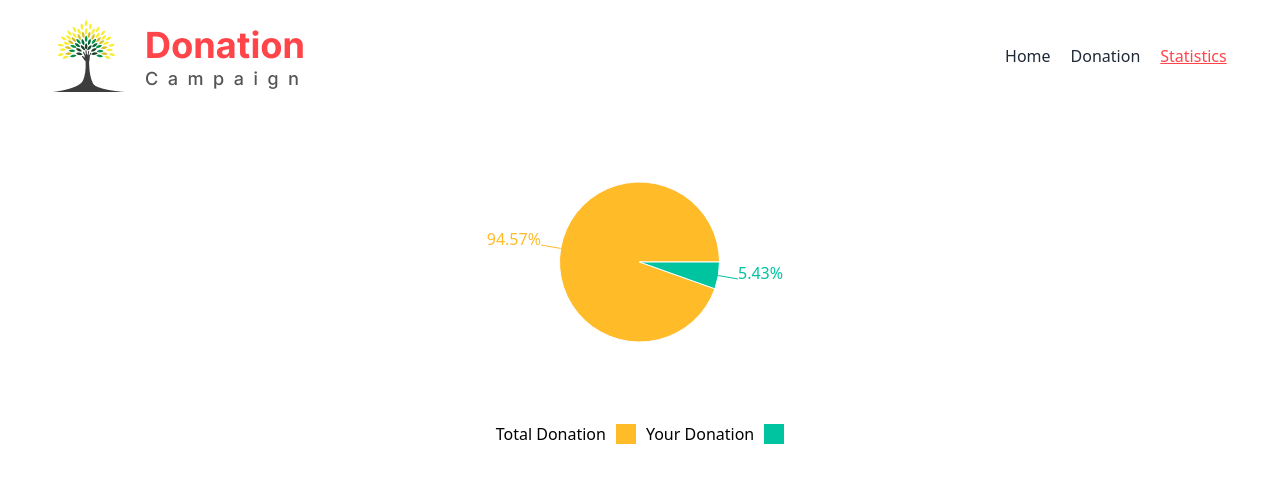
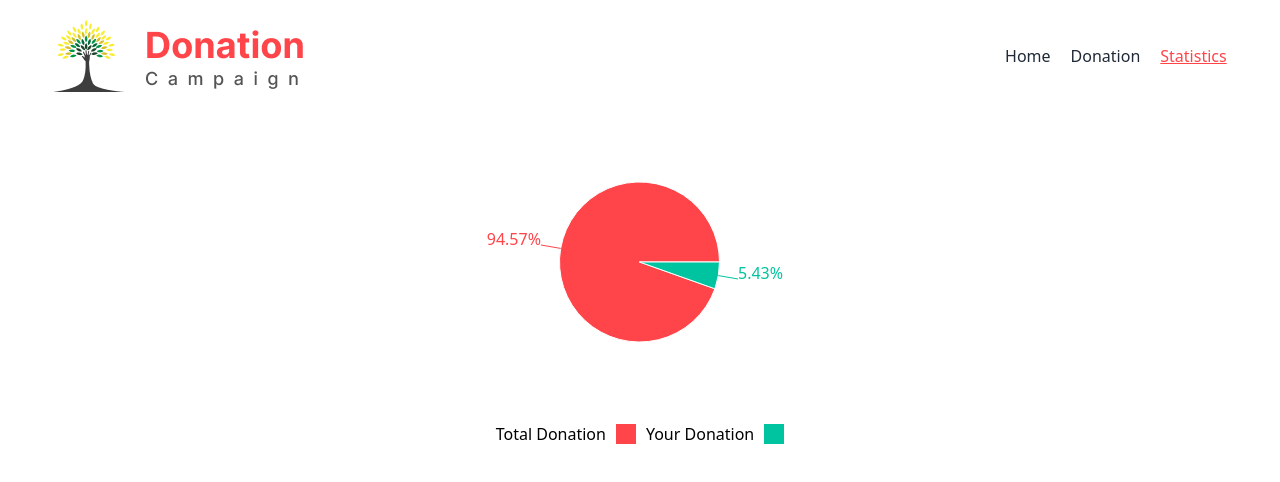
Before and after one commit to Saifulkhandaker/donation-campaign, a React (Vite) app: page /statistics in a window 1280 px wide. Shown: the top 482 px of the page. Built offline with nearby package versions, Linux system fonts and the light colour scheme.

Commit message:
logo and banner bg image path changed

```diff
--- a/src/components/Header/Banner/Banner.jsx
+++ b/src/components/Header/Banner/Banner.jsx
@@ -1,4 +1,5 @@
 import React from "react";
+import image from "../../../assets/Images/Banner.png"
 
 const Banner = () => {
   return (
@@ -6,7 +7,7 @@ const Banner = () => {
       <div className="hero">
         <img
           className="hero-overlay md:h-[70vh] inset-0 bg-white opacity-20  w-full rounded-lg"
-          src="/src/assets/Images/Banner.png"
+          src={image}
           alt=""
         />
         <div className="hero-content text-center text-neutral-content">
--- a/src/components/Header/Navbar/Navbar.jsx
+++ b/src/components/Header/Navbar/Navbar.jsx
@@ -1,11 +1,11 @@
 import { NavLink } from "react-router-dom";
-
+import image from "../../../assets/Images/Logo.png"
 const Navbar = () => {
   return (
     <div>
       <nav className="md:flex justify-between items-center py-5">
         <div className="md:ml-0 ml-10">
-          <img src="/src/assets/Images/Logo.png" alt="logo" />
+          <img src={image} alt="logo" />
         </div>
         <div>
           <ul className="flex gap-5 justify-center md:mt-0 mt-5">
--- a/src/components/PieChartExample.jsx
+++ b/src/components/PieChartExample.jsx
@@ -6,7 +6,7 @@ const data = [
   { name: 'Your Donation:', value: 200 },
 ];
 
-const COLORS = ['#FFBB28', '#00C49F']; // Color codes for the pie chart slices
+const COLORS = ['#FF444A', '#00C49F']; // Color codes for the pie chart slices
 
 function PieChartExample() {
   return (
```
Also changed, not shown: 1 other file (tests, documents, lock files or other folders).
